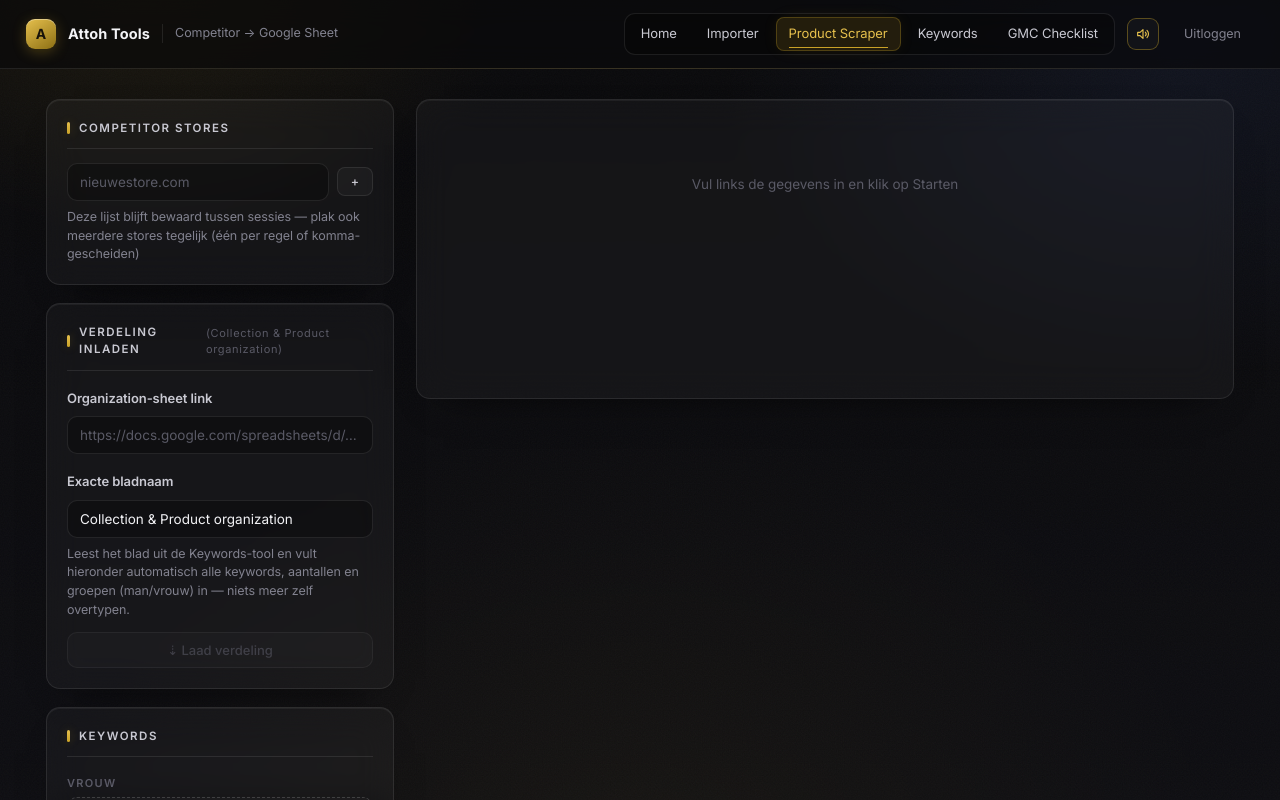
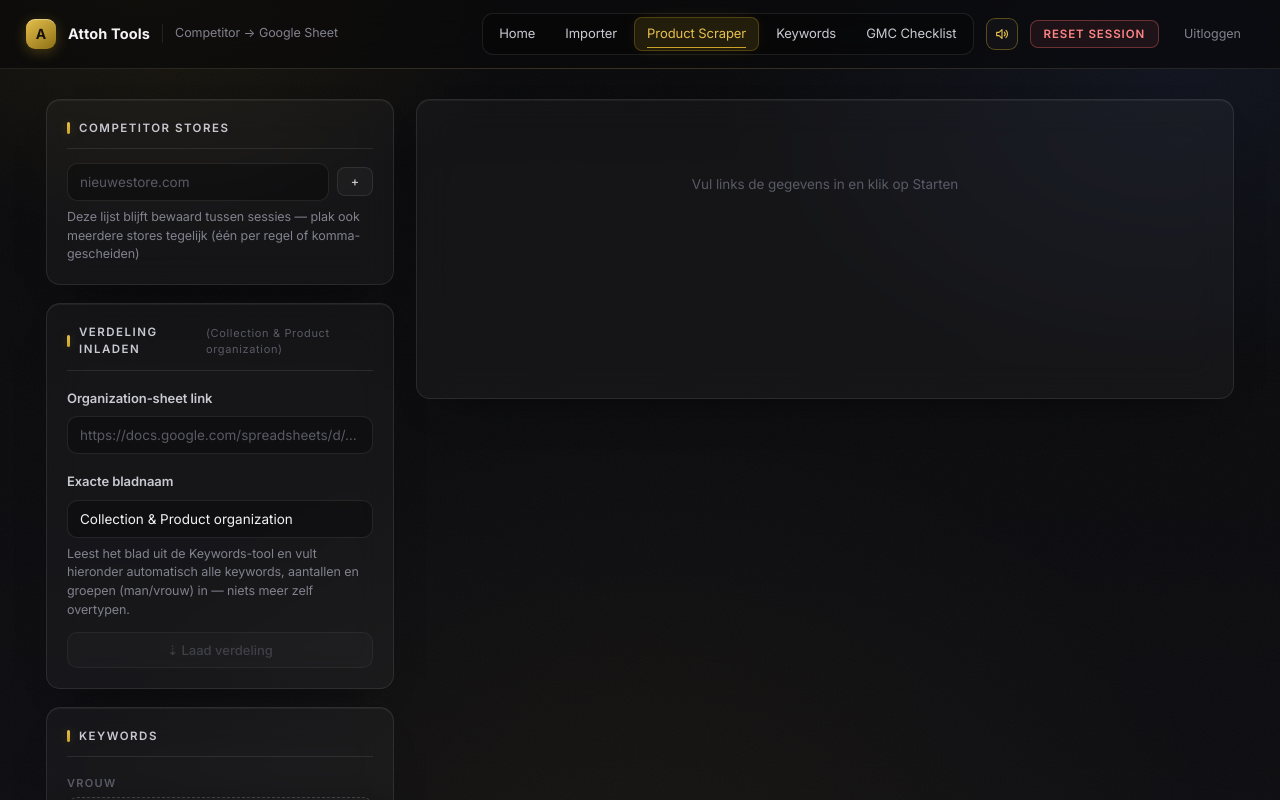
Before and after one commit to Attohcommerce/Attoh-tools, a Next.js app: page /scraper in a window 1280 px wide. Shown: the top 800 px of the page. Built offline with nearby package versions, Linux system fonts and the light colour scheme.

Commit message:
Reset session + keywords wissen

```diff
--- a/app/components/Header.js
+++ b/app/components/Header.js
@@ -31,6 +31,25 @@ export default function Header({ icon, title, subtitle }) {
   async function logout() {
     await fetch("/api/auth/logout", { method: "POST" });
     window.location.href = "/login";
+  }
+
+  // Alles wat op de pagina's is ingevuld in één keer wissen.
+  // Shopify-koppelingen (sa_stores) en geluidsvoorkeur blijven staan.
+  function resetSession() {
+    if (!window.confirm("Reset session? Alle ingevulde velden, lijsten en sessies worden gewist. Shopify-koppelingen blijven bewaard.")) return;
+    const KEYS = [
+      // Scraper
+      "sa_competitor_stores", "sa_scraper_keywords", "sa_sheet_work", "sa_sheet_memory",
+      "sa_run_tab", "sa_new_tab", "sa_org_sheet", "sa_org_tab", "sa_last_active",
+      // Importer
+      "sa_url_queue", "sa_importlog_sheet", "sa_selected_store",
+      // Keywords
+      "attoh_kw_sheet", "attoh_kw_vsheet", "attoh_kw_sessions",
+    ];
+    try {
+      for (const k of KEYS) localStorage.removeItem(k);
+    } catch {}
+    window.location.reload();
   }
 
   return (
@@ -68,6 +87,9 @@ export default function Header({ icon, title, subtitle }) {
           </svg>
         )}
       </button>
+      <button className="resetbtn" onClick={resetSession} title="Alles wissen wat is ingevuld">
+        Reset session
+      </button>
       <button className="logout" onClick={logout} title="Uitloggen">
         Uitloggen
       </button>
--- a/app/globals.css
+++ b/app/globals.css
@@ -328,6 +328,28 @@ a {
   background: var(--err-dim);
 }
 
+/* Rode reset-knop: alles wissen wat is ingevuld */
+.topbar .resetbtn {
+  font-size: 11.5px;
+  font-weight: 600;
+  letter-spacing: 0.08em;
+  text-transform: uppercase;
+  color: #ff8585;
+  background: rgba(255, 107, 107, 0.08);
+  border: 1px solid rgba(255, 107, 107, 0.35);
+  cursor: pointer;
+  padding: 6px 13px;
+  border-radius: 8px;
+  font-family: inherit;
+  transition: all 0.18s var(--ease);
+}
+.topbar .resetbtn:hover {
+  color: #fff;
+  background: rgba(255, 82, 82, 0.55);
+  border-color: rgba(255, 107, 107, 0.75);
+  box-shadow: 0 0 16px -4px rgba(255, 82, 82, 0.5);
+}
+
 /* ============================================================
    Layout
    ============================================================ */
--- a/app/scraper/page.js
+++ b/app/scraper/page.js
@@ -152,6 +152,14 @@ export default function ScraperPage() {
     setStoreList([]);
     save(LS.stores, []);
     pushLog({ muted: true, text: "Alle competitor stores gewist." });
+  }
+
+  function clearAllKeywords() {
+    const empty = { vrouw: [{ k: "", n: 10 }], man: [{ k: "", n: 10 }] };
+    setKw(empty);
+    save(LS.keywords, empty);
+    setOrgInfo(null);
+    pushLog({ muted: true, text: "Alle keywords gewist." });
   }
 
   // ---------- Keywords ----------
@@ -644,6 +652,13 @@ export default function ScraperPage() {
                 Keyword · Aantal producten — plak ook meerdere keywords tegelijk (één per regel, of keyword+aantal als
                 twee kolommen uit een sheet)
               </div>
+              {(kw.vrouw.some((r) => r.k.trim()) || kw.man.some((r) => r.k.trim())) && (
+                <div style={{ marginTop: 10 }}>
+                  <button className="btn-ghost btn-small" onClick={clearAllKeywords}>
+                    ✕ Verwijder alle keywords
+                  </button>
+                </div>
+              )}
             </div>
 
             <div className="card">
```
